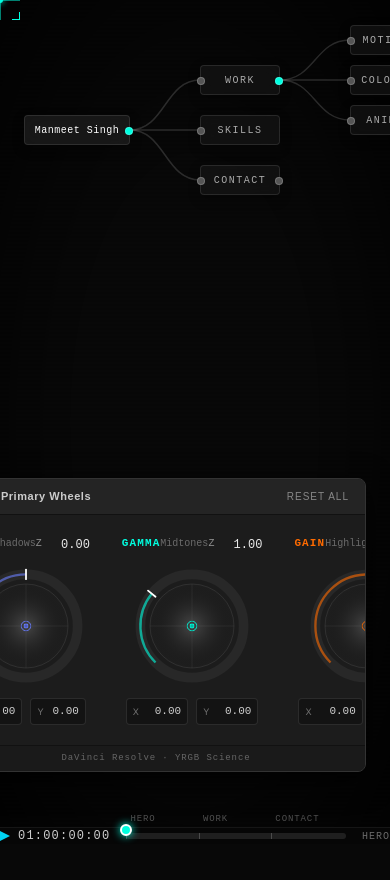
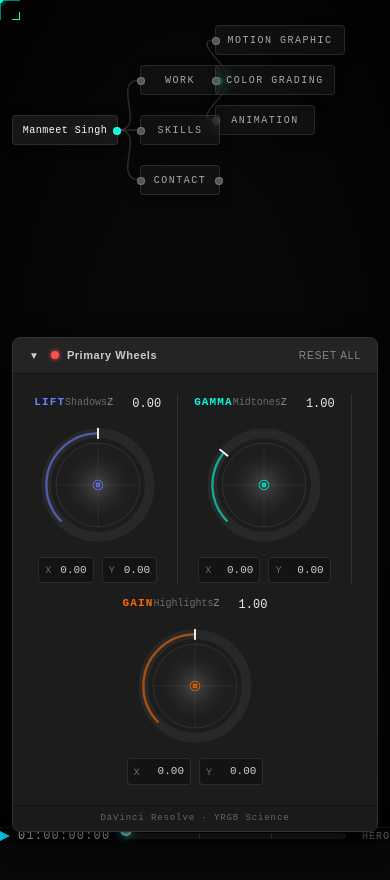
Before and after one commit to manmeet03140-byte/videodelusion, a Next.js app: page / in a window 390 px wide. Shown: the top 880 px of the page. Built offline with nearby package versions, Linux system fonts and the light colour scheme; no server answers.

Commit message:
Update project files

```diff
--- a/components/ui/ColorGrader.tsx
+++ b/components/ui/ColorGrader.tsx
@@ -9,9 +9,25 @@ export default function ColorGrader() {
   const [isVisible, setIsVisible] = useState(true);
 
   return (
-    <div
-      id="color-grader-panel"
-      style={{
+    <>
+      <style>{`
+        @media (max-width: 768px) {
+          #color-grader-panel {
+            bottom: 12px !important;
+            right: 12px !important;
+            left: 12px !important;
+            width: calc(100vw - 24px) !important;
+            max-width: 420px;
+          }
+          .color-wheels-container {
+            flex-wrap: wrap;
+            justify-content: center !important;
+          }
+        }
+      `}</style>
+      <div
+        id="color-grader-panel"
+        style={{
         position: 'fixed',
         bottom: '72px',
         right: '24px',
@@ -68,7 +84,7 @@ export default function ColorGrader() {
       {isVisible && (
         <>
           {/* Wheels Container */}
-          <div style={{
+          <div className="color-wheels-container" style={{
             padding: '20px 16px',
             display: 'flex',
             justifyContent: 'space-between',
@@ -125,6 +141,7 @@ export default function ColorGrader() {
           </div>
         </>
       )}
-    </div>
+      </div>
+    </>
   );
 }
--- a/components/ui/NavBar.tsx
+++ b/components/ui/NavBar.tsx
@@ -45,6 +45,21 @@ export default function NavBar({ onOpenSkills }: { onOpenSkills: () => void }) {
   // For pointer drag delta
   const dragStart = useRef({ x: 0, y: 0 });
   const nodeStart = useRef({ x: 0, y: 0 });
+
+  useEffect(() => {
+    // Make layout compact for mobile
+    if (typeof window !== 'undefined' && window.innerWidth < 768) {
+      setRootPos({ x: 12, y: 115 });
+      setNodes((prev) => {
+        const adjusted = { ...prev };
+        for (const key in adjusted) {
+          // Compress x coordinates by half and add a small offset
+          adjusted[key] = { ...adjusted[key], x: adjusted[key].x * 0.5 + 40 };
+        }
+        return adjusted;
+      });
+    }
+  }, []);
 
   useEffect(() => {
     const handlePointerMove = (e: PointerEvent) => {
@@ -189,6 +204,7 @@ export default function NavBar({ onOpenSkills }: { onOpenSkills: () => void }) {
           cursor: draggingNode === 'root' ? 'grabbing' : 'grab',
           pointerEvents: 'auto',
           userSelect: 'none',
+          touchAction: 'none',
           transition: draggingNode === 'root' ? 'none' : 'background 0.2s, border-color 0.2s',
         }}
       >
@@ -246,6 +262,7 @@ export default function NavBar({ onOpenSkills }: { onOpenSkills: () => void }) {
               cursor: isDragging ? 'grabbing' : 'grab',
               pointerEvents: 'auto',
               userSelect: 'none',
+              touchAction: 'none',
             }}
             draggable={false}
           >
```
